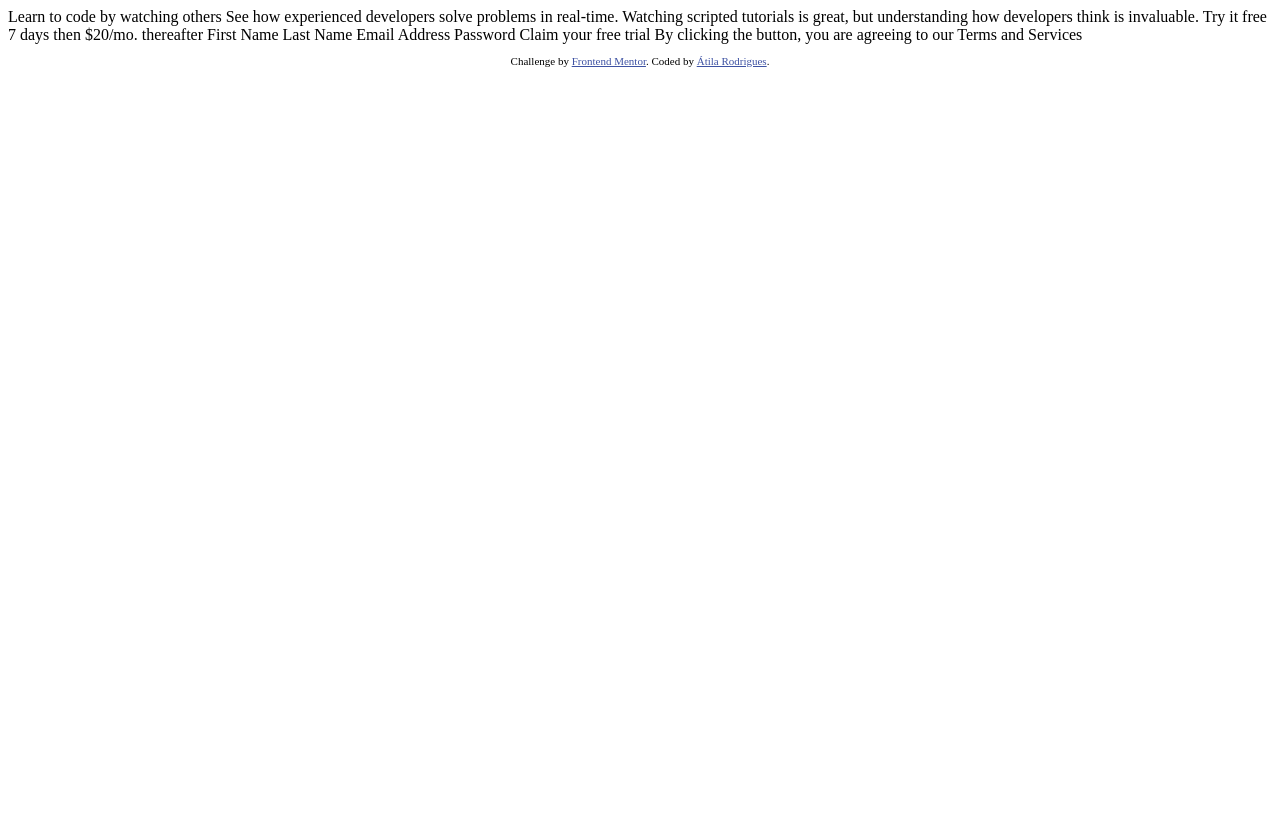
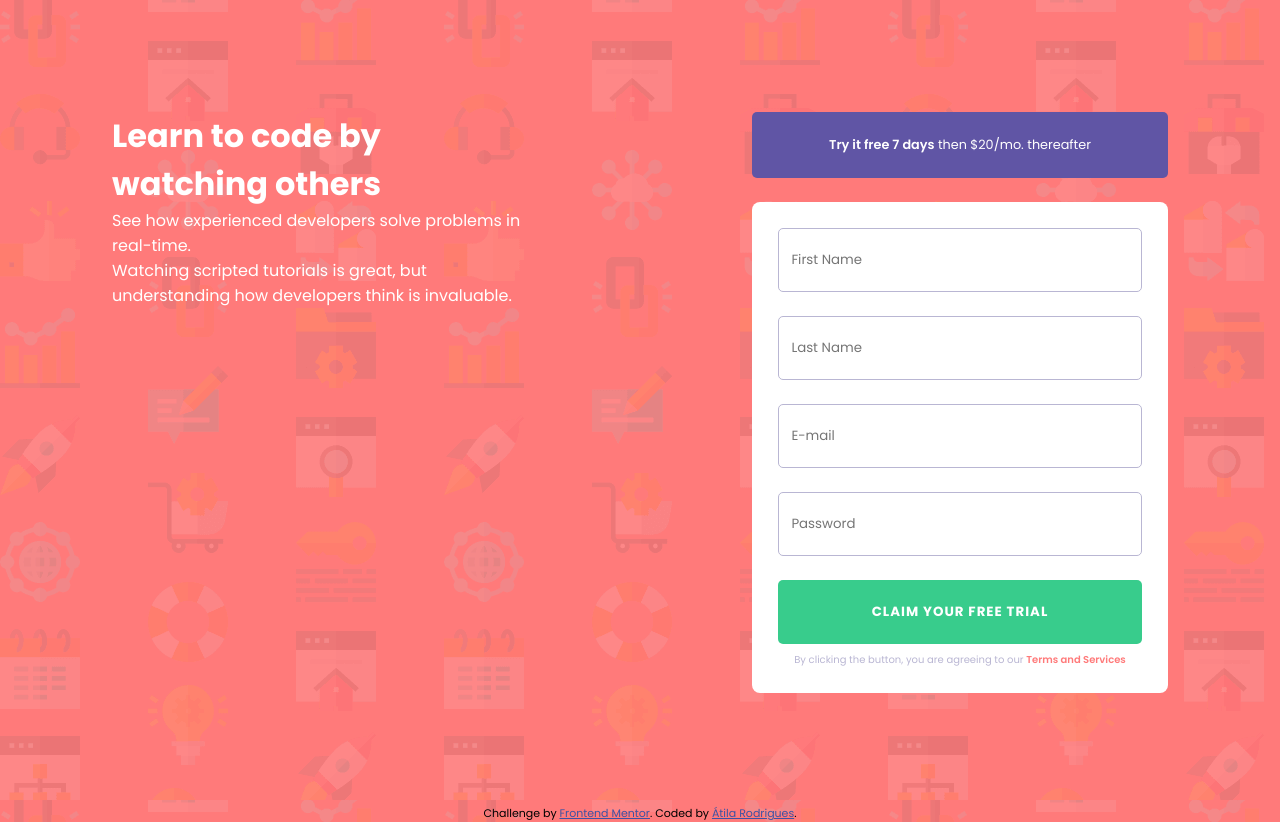
Before and after one commit to atilara/intro-component-with-signup-form, a plain HTML site: page index.html in a window 1280 px wide. Before the commit the page ends 800 px from the top, so only its background shows below. Drawn offline with Linux system fonts and the light colour scheme.

Commit message:
Created the page skeleton, added html and css structures

```diff
--- /dev/null
+++ b/css/style.css
@@ -0,0 +1,101 @@
+* {
+    padding: 0;
+    margin: 0;
+    border: none;
+    box-sizing: border-box;
+    font-family: Poppins, sans-serif;
+}
+
+body {
+    background-image: url(../images/bg-intro-desktop.png);
+    background-color: hsl(0, 100%, 74%);
+}
+
+.container {
+    display: grid;
+    grid-template-columns: 1fr 1fr;
+    grid-template-areas: "intro form";
+}
+
+.introduction {
+    grid-area: intro;
+    color: white;
+    padding: 14vh;
+}
+
+.form {
+    grid-area: form;
+    padding: 14vh;
+}
+
+.try-it {
+    background: hsl(248, 32%, 49%);
+    border-radius: 5px;
+    color: white;
+    text-align: center;
+    padding: 3vh 1vh 3vh 1vh;
+    margin-bottom: 3vh;
+    font-weight: 400;
+    font-size: .8rem;
+}
+
+.try-it span {
+    font-weight: 600;
+}
+
+form {
+    background: white;
+    border-radius: 8px;
+    padding: 2vw;
+}
+
+form > input {
+    width: 100%;
+    height: 8vh;
+    margin-bottom: 3vh;
+    border: 1px solid hsl(246, 25%, 77%);
+    border-radius: 5px;
+    transition: .2s;
+}
+
+form > input:focus {
+    outline: none !important;
+    border: 1px solid black;
+    transition: .2s;
+}
+
+form > input::placeholder {
+    padding-left: 1vw;
+}
+
+form > button {
+    width: 100%;
+    height: 8vh;
+    border-radius: 5px;
+    color: white;
+    background-color: hsl(154, 59%, 51%);
+    font-weight: 700;
+    letter-spacing: 1px;
+    margin-bottom: 1vh;
+}
+
+.sub-text {
+    font-weight: 400;
+    font-size: x-small;
+    color: hsl(246, 25%, 77%);
+    text-align: center;
+}
+
+.sub-text span {
+    font-weight: 600;
+    color:  hsl(0, 100%, 74%);
+}
+
+.attribution {
+    font-size: 11px;
+    text-align: center;
+}
+
+.attribution a {
+    color: hsl(228, 45%, 44%);
+}
--- a/index.html
+++ b/index.html
@@ -2,36 +2,34 @@
 <html lang="en">
 <head>
 	<meta charset="UTF-8">
-  <meta name="viewport" content="width=device-width, initial-scale=1.0"> <!-- displays site properly based on user's device -->
+	<!-- displays site properly based on user's device -->
+	<meta name="viewport" content="width=device-width, initial-scale=1.0">
 
 	<link rel="icon" type="image/png" sizes="32x32" href="./images/favicon-32x32.png">
+	<link rel="stylesheet" href="css/style.css">
+	<link rel="stylesheet" href="https://fonts.googleapis.com/css2?family=Poppins:wght@400;500;600;700&display=swap" >
 
 	<title>Frontend Mentor | Intro component with sign up form</title>
-
-  <!-- Feel free to remove these styles or customise in your own stylesheet 👍 -->
-  <style>
-    .attribution { font-size: 11px; text-align: center; }
-    .attribution a { color: hsl(228, 45%, 44%); }
-  </style>
 </head>
 <body>
-
-  Learn to code by watching others
-
-  See how experienced developers solve problems in real-time. Watching scripted tutorials is great,
-  but understanding how developers think is invaluable.
-
-  Try it free 7 days then $20/mo. thereafter
-
-  First Name
-  Last Name
-  Email Address
-  Password
-
-  Claim your free trial
-
-  By clicking the button, you are agreeing to our Terms and Services
-
+	<div class="container">
+		<div class="introduction">
+			<h1>Learn to code by watching others</h1>
+			<p>See how experienced developers solve problems in real-time.</p>
+			<p>Watching scripted tutorials is great, but understanding how developers think is invaluable.</p>
+		</div>
+		<div class="form">
+			<p class="try-it"><span>Try it free 7 days</span> then $20/mo. thereafter</p>
+			<form action="post">
+				<input type="text" placeholder="First Name"> <br>
+				<input type="text" placeholder="Last Name"> <br>
+				<input type="email" name="" id="email" placeholder="E-mail"> <br>
+				<input type="password" name="" id="password" placeholder="Password"> <br>
+				<button type="submit">CLAIM YOUR FREE TRIAL</button>
+				<p class="sub-text">By clicking the button, you are agreeing to our <span>Terms and Services</span> </p>
+			</form>
+		</div>
+	</div>
 	<footer>
 		<p class="attribution">
 			Challenge by <a href="https://www.frontendmentor.io?ref=challenge" target="_blank">Frontend Mentor</a>.
```
Lines whose indentation alone changed are shown as unchanged.
